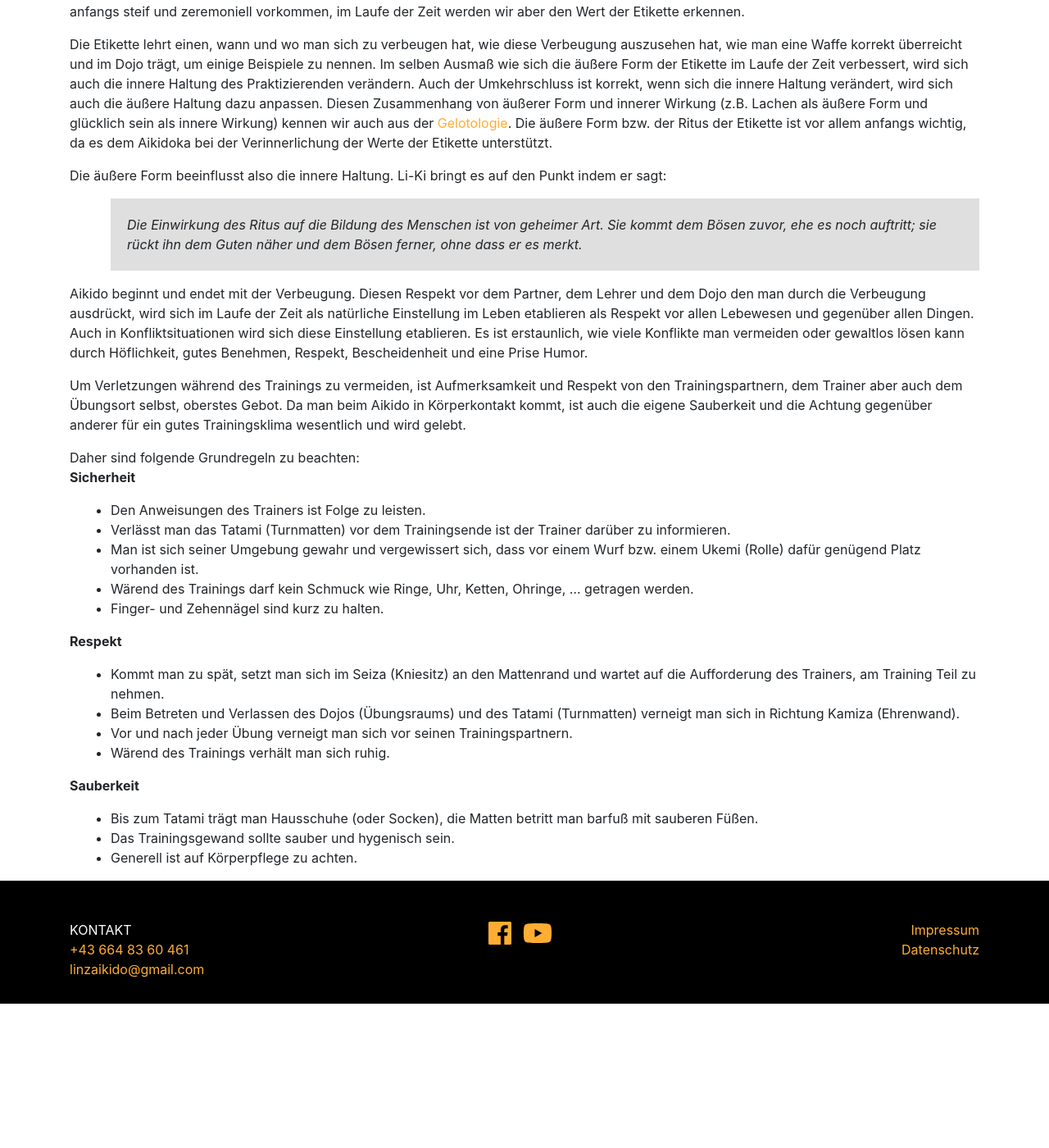
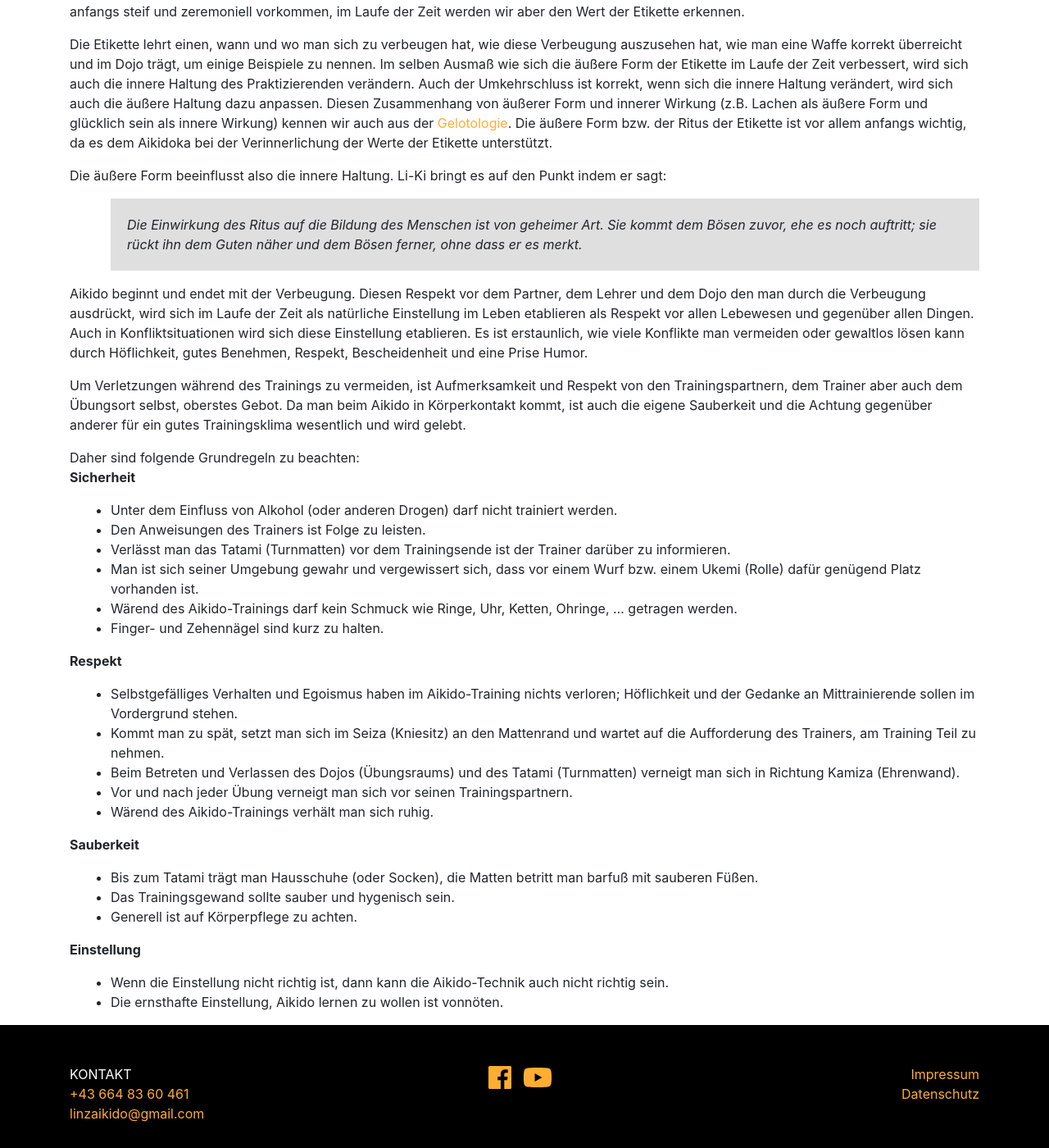
Before and after one commit to TWachs/aikinomichi-linz, a Jekyll site: the page built from etikette.md, in a window 1280 px wide and 1400 px high, scrolled down 288 px. Shown: the whole window at 82% size. Built offline with Jekyll 4.4.1, drawn with Linux system fonts in a browser that asks for light colours; nearby versions of some CDN libraries; before the commit the page ends 1512 px from its top, so only the background shows below that.

Commit message:
Update etikette.md
Etikette überarbeitet

```diff
--- a/etikette.md
+++ b/etikette.md
@@ -21,18 +21,20 @@ Um Verletzungen während des Trainings zu vermeiden, ist Aufmerksamkeit und Resp
 Daher sind folgende Grundregeln zu beachten:
 **Sicherheit**
 
+* Unter dem Einfluss von Alkohol (oder anderen Drogen) darf nicht trainiert werden.
 * Den Anweisungen des Trainers ist Folge zu leisten.
 * Verlässt man das Tatami (Turnmatten) vor dem Trainingsende ist der Trainer darüber zu informieren.
 * Man ist sich seiner Umgebung gewahr und vergewissert sich, dass vor einem Wurf bzw. einem Ukemi (Rolle) dafür genügend Platz vorhanden ist.
-* Wärend des Trainings darf kein Schmuck wie Ringe, Uhr, Ketten, Ohringe, … getragen werden.
+* Wärend des Aikido-Trainings darf kein Schmuck wie Ringe, Uhr, Ketten, Ohringe, … getragen werden.
 * Finger- und Zehennägel sind kurz zu halten.
 
 **Respekt**
 
+* Selbstgefälliges Verhalten und Egoismus haben im Aikido-Training nichts verloren; Höflichkeit und der Gedanke an Mittrainierende sollen im Vordergrund stehen.
 * Kommt man zu spät, setzt man sich im Seiza (Kniesitz) an den Mattenrand und wartet auf die Aufforderung des Trainers, am Training Teil zu nehmen.
 * Beim Betreten und Verlassen des Dojos (Übungsraums) und des Tatami (Turnmatten) verneigt man sich in Richtung Kamiza (Ehrenwand).
 * Vor und nach jeder Übung verneigt man sich vor seinen Trainingspartnern.
-* Wärend des Trainings verhält man sich ruhig.
+* Wärend des Aikido-Trainings verhält man sich ruhig.
 
 **Sauberkeit**
 
@@ -40,4 +42,9 @@ Daher sind folgende Grundregeln zu beachten:
 * Das Trainingsgewand sollte sauber und hygenisch sein.
 * Generell ist auf Körperpflege zu achten.
 
+**Einstellung**
+
+* Wenn die Einstellung nicht richtig ist, dann kann die Aikido-Technik auch nicht richtig sein.
+* Die ernsthafte Einstellung, Aikido lernen zu wollen ist vonnöten.
+
 </div>
```
